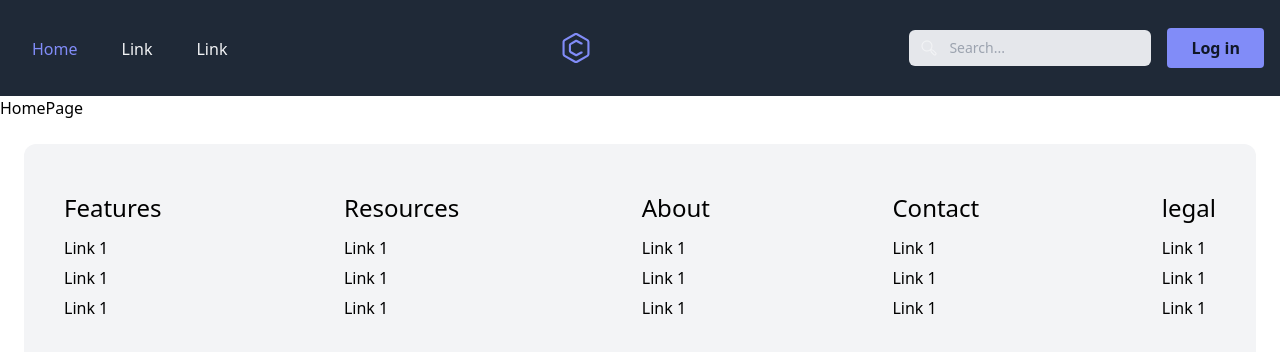
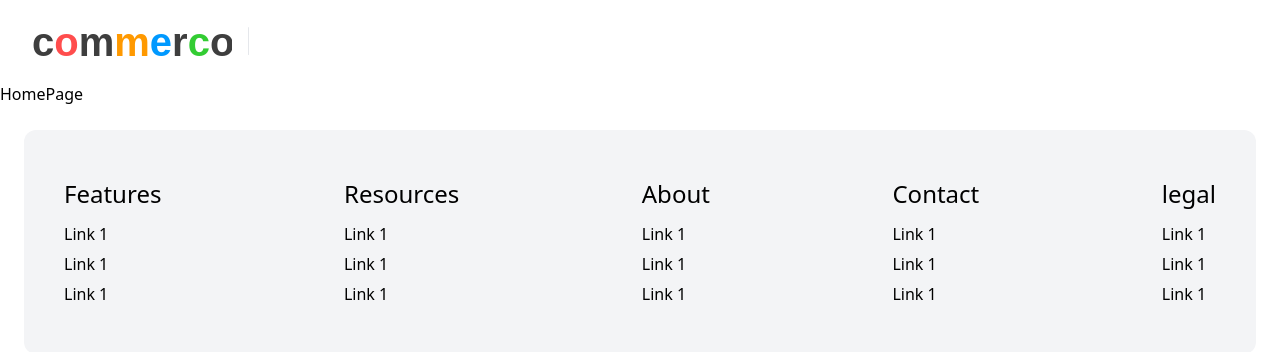
Before and after one commit to Henoker/commerco, a React (Create React App) app in the folder frontend/: page / in a window 1280 px wide. Shown: the top 352 px of the page. Built offline with nearby package versions, Linux system fonts and the light colour scheme.

Commit message:
fix: change navbar look feel

```diff
--- /dev/null
+++ b/frontend/src/components/Container.js
@@ -0,0 +1,14 @@
+import React from 'react'
+
+function Container({ className, children, ...props }) {
+  return (
+    <section
+    {...props}
+    className={"max-w-7xl mx-auto px-4 w-full" + (className ? " " + className : "")}
+  >
+    {children}
+  </section>
+  )
+}
+
+export default Container
--- a/frontend/src/components/Navbar.js
+++ b/frontend/src/components/Navbar.js
@@ -1,48 +1,57 @@
 import React from 'react'
+import Container from './Container'
 import { Link } from'react-router-dom'
 
 function Navbar() {
   return (
-    <header className="p-4 bg-gray-800 text-gray-100">
-	<div className="container flex justify-between h-16 mx-auto">
-		<ul className="items-stretch hidden space-x-3 lg:flex">
-			<li className="flex">
-				<Link to="/" className="flex items-center px-4 -mb-1 border-b-2 border-transparent text-indigo-400 border-indigo-400">Home</Link>
-				{/* <a rel="noopener noreferrer" href="#!" className="flex items-center px-4 -mb-1 border-b-2 border-transparent text-indigo-400 border-indigo-400">Link</a> */}
-			</li>
-			<li className="flex">
-				<a rel="noopener noreferrer" href="#!" className="flex items-center px-4 -mb-1 border-b-2 border-transparent">Link</a>
-			</li>
-			<li className="flex">
-				<a rel="noopener noreferrer" href="#!" className="flex items-center px-4 -mb-1 border-b-2 border-transparent">Link</a>
-			</li>
-		</ul>
-		<a rel="noopener noreferrer" href="#!" aria-label="Back to homepage" className="flex items-center p-2">
-			<svg xmlns="http://www.w3.org/2000/svg" fill="currentColor" viewBox="0 0 32 32" className="w-8 h-8 text-indigo-400">
-				<path d="M27.912 7.289l-10.324-5.961c-0.455-0.268-1.002-0.425-1.588-0.425s-1.133 0.158-1.604 0.433l0.015-0.008-10.324 5.961c-0.955 0.561-1.586 1.582-1.588 2.75v11.922c0.002 1.168 0.635 2.189 1.574 2.742l0.016 0.008 10.322 5.961c0.455 0.267 1.004 0.425 1.59 0.425 0.584 0 1.131-0.158 1.602-0.433l-0.014 0.008 10.322-5.961c0.955-0.561 1.586-1.582 1.588-2.75v-11.922c-0.002-1.168-0.633-2.189-1.573-2.742zM27.383 21.961c0 0.389-0.211 0.73-0.526 0.914l-0.004 0.002-10.324 5.961c-0.152 0.088-0.334 0.142-0.53 0.142s-0.377-0.053-0.535-0.145l0.005 0.002-10.324-5.961c-0.319-0.186-0.529-0.527-0.529-0.916v-11.922c0-0.389 0.211-0.73 0.526-0.914l0.004-0.002 10.324-5.961c0.152-0.090 0.334-0.143 0.53-0.143s0.377 0.053 0.535 0.144l-0.006-0.002 10.324 5.961c0.319 0.185 0.529 0.527 0.529 0.916z"></path>
-				<path d="M22.094 19.451h-0.758c-0.188 0-0.363 0.049-0.515 0.135l0.006-0.004-4.574 2.512-5.282-3.049v-6.082l5.282-3.051 4.576 2.504c0.146 0.082 0.323 0.131 0.508 0.131h0.758c0.293 0 0.529-0.239 0.529-0.531v-0.716c0-0.2-0.11-0.373-0.271-0.463l-0.004-0.002-5.078-2.777c-0.293-0.164-0.645-0.26-1.015-0.26-0.39 0-0.756 0.106-1.070 0.289l0.010-0.006-5.281 3.049c-0.636 0.375-1.056 1.055-1.059 1.834v6.082c0 0.779 0.422 1.461 1.049 1.828l0.009 0.006 5.281 3.049c0.305 0.178 0.67 0.284 1.061 0.284 0.373 0 0.723-0.098 1.027-0.265l-0.012 0.006 5.080-2.787c0.166-0.091 0.276-0.265 0.276-0.465v-0.716c0-0.293-0.238-0.529-0.529-0.529z"></path>
-			</svg>
-		</a>
-		<div className="flex items-center md:space-x-4">
-			<div className="relative">
-				<span className="absolute inset-y-0 left-0 flex items-center pl-2">
-					<button type="submit" title="Search" className="p-1 focus:outline-none focus:ring">
-						<svg fill="currentColor" viewBox="0 0 512 512" className="w-4 h-4 text-gray-100">
-							<path d="M479.6,399.716l-81.084-81.084-62.368-25.767A175.014,175.014,0,0,0,368,192c0-97.047-78.953-176-176-176S16,94.953,16,192,94.953,368,192,368a175.034,175.034,0,0,0,101.619-32.377l25.7,62.2L400.4,478.911a56,56,0,1,0,79.2-79.195ZM48,192c0-79.4,64.6-144,144-144s144,64.6,144,144S271.4,336,192,336,48,271.4,48,192ZM456.971,456.284a24.028,24.028,0,0,1-33.942,0l-76.572-76.572-23.894-57.835L380.4,345.771l76.573,76.572A24.028,24.028,0,0,1,456.971,456.284Z"></path>
-						</svg>
-					</button>
-				</span>
-				<input type="search" name="Search" placeholder="Search..." className="w-32 py-2 pl-10 text-sm rounded-md sm:w-auto focus:outline-none bg-gray-200 text-gray-800 focus:bg-gray-300" />
-			</div>
-			<button type="button" className="hidden px-6 py-2 font-semibold rounded lg:block bg-indigo-400 text-gray-900">Log in</button>
-		</div>
-		<button title="Open menu" type="button" className="p-4 lg:hidden">
-			<svg xmlns="http://www.w3.org/2000/svg" fill="none" viewBox="0 0 24 24" stroke="currentColor" className="w-6 h-6 text-gray-100">
-				<path strokeLinecap="round" strokeLinejoin="round" strokeWidth="2" d="M4 6h16M4 12h16M4 18h16"></path>
-			</svg>
-		</button>
-	</div>
-</header>
+	<Container className="">
+    <nav className="rounded-xl p-4 flex flex-row justify-between">
+        <div className="flex flex-row gap-x-4 items-center relative">
+		<svg
+      xmlns="http://www.w3.org/2000/svg"
+      viewBox="0 0 200 50"
+      width="200"
+      height="50"
+    >
+      <text
+        x="0"
+        y="40"
+        font-family="Arial"
+        font-size="40"
+        font-weight="bold"
+        fill="#3e3e3e"
+      >
+        c
+        <tspan fill="#ff4d4d">o</tspan>
+        m
+        <tspan fill="#ff9900">m</tspan>
+        <tspan fill="#0099ff">e</tspan>
+        r
+        <tspan fill="#33cc33">c</tspan>
+        o
+      </text>
+    </svg>
+          {/* <img src="/images/logo.png" alt='logo'  className="h-[40px] object-contain md:block hidden cursor-pointer" /> */}
+
+          <div className="border-l h-7 rounded" />
+
+          {/* <Categories /> */}
+        </div>
+        <div className="flex flex-row gap-x-2 relative">
+          {/* {user && Object?.keys(user)?.length > 0 && (
+            <button
+              className="p-2 rounded-secondary hover:bg-slate-100 transition-colors"
+              onClick={() => window.open("/dashboard", "_self")}
+            >
+              <Dashboard className="h-6 w-6" />
+            </button>
+          )} */}
+          {/* <SearchFilter /> */}
+          {/* <Auth /> */}
+          {/* <MyCart /> */}
+        </div>
+      </nav>
+    </Container>
   )
 }
 
```
